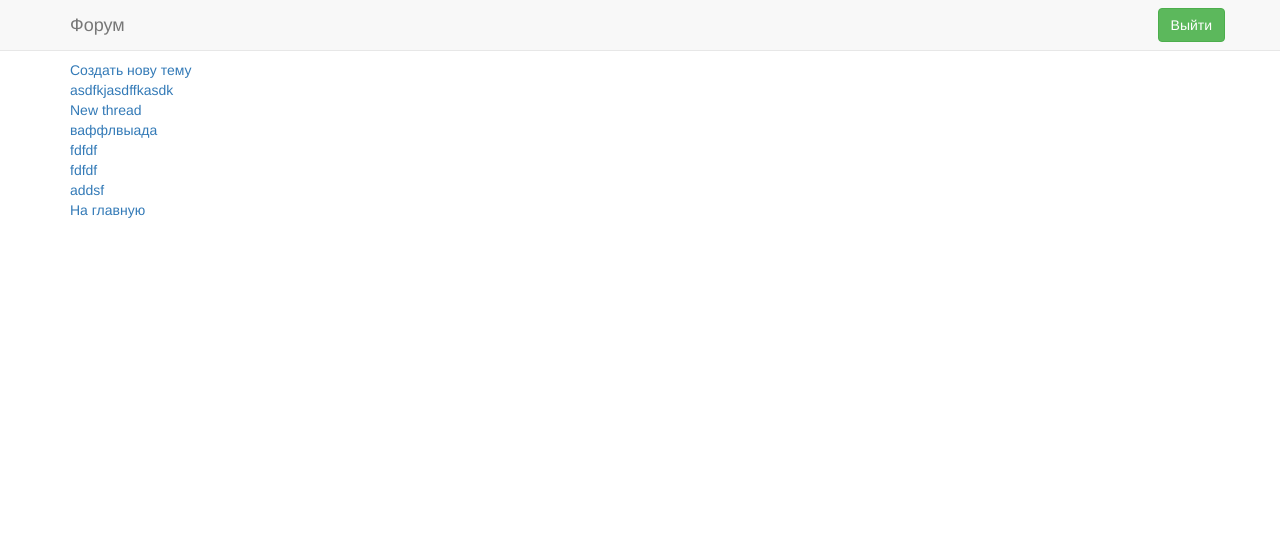
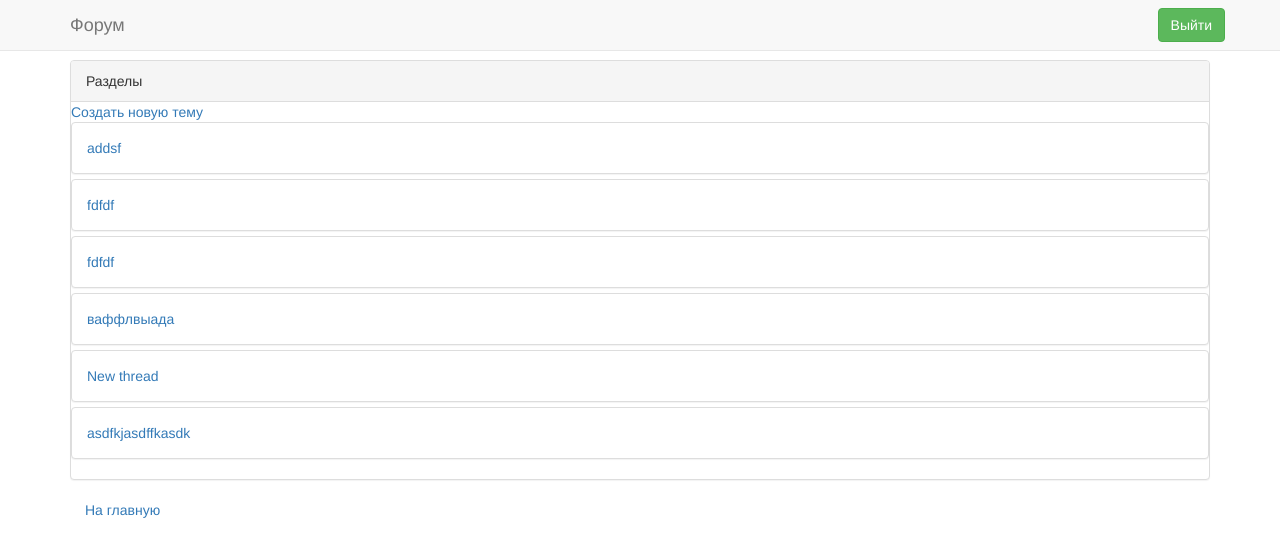
Before and after one commit to Apollon76/forum_django, a Django app: page /forum_app/sections/1/ in a window 1280 px wide. Shown: the top 557 px of the page. Run offline with Django 3.2, Linux system fonts and the light colour scheme; a user stored in the database is signed in; data comes from the database, SQL or seed files in the repository; both versions use the stored data as it was after the commit; some libraries are stand-ins or nearby versions.

Commit message:
Design changes

```diff
--- a/forum_app/templates/section.html
+++ b/forum_app/templates/section.html
@@ -2,10 +2,18 @@
 
 {% block title %}{{ section.name }}{% endblock %}
 {% block content %}
-    {% if user.is_authenticated %}
-        <a href="new_thread/">Создать нову тему</a><br>
-    {% endif %}
-    {% for thread in section.threads.all %}
-        <a href="{{ thread.id }}">{{ thread.name }}</a><br>
-    {% endfor %}
+    <div class="panel panel-default">
+        <div class="panel-heading">Разделы</div>
+        {% if user.is_authenticated %}
+            <a href="new_thread/">Создать новую тему</a><br>
+        {% endif %}
+        <div class="panel-group">
+            {% for thread in section_threads %}
+                <div class="panel panel-default">
+                    <div class="panel-body">
+                        <a href="{{ thread.id }}">{{ thread.name }}</a>
+                    </div>
+                </div>
+            {% endfor %}
+    </div>
 {% endblock %}
--- a/forum_app/views.py
+++ b/forum_app/views.py
@@ -54,7 +54,8 @@ def logout_view(request):
 
 def section_view(request, id):
     cur_section = Section.objects.get(pk=id)
-    return render(request, 'section.html', {'section': cur_section})
+    section_threads = cur_section.threads.all().order_by('-id')
+    return render(request, 'section.html', {'section': cur_section, 'section_threads': section_threads})
 
 
 @login_required(login_url='/forum_app/login')
```
Also changed, not shown: forum_app/templates/index.html (+9 -3 lines), forum_app/templates/thread.html (+17 -5 lines), db.sqlite3.
